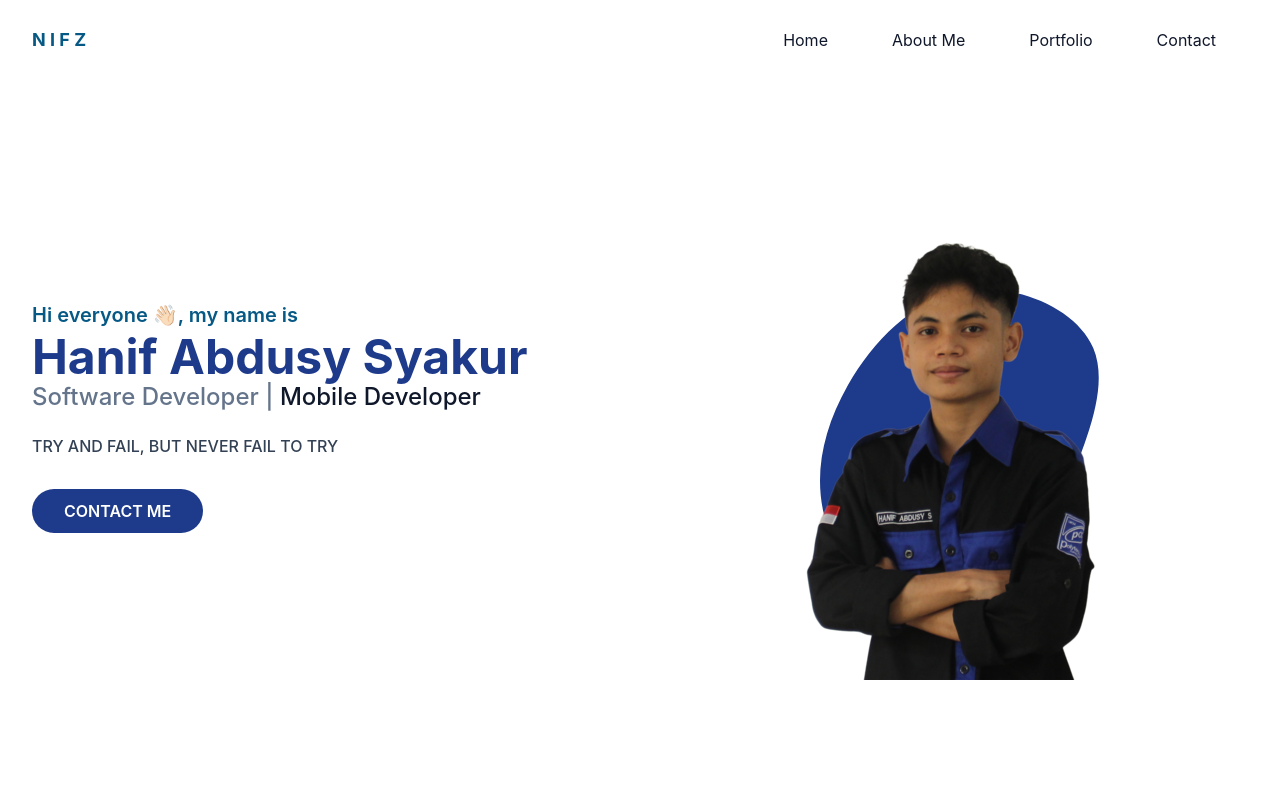
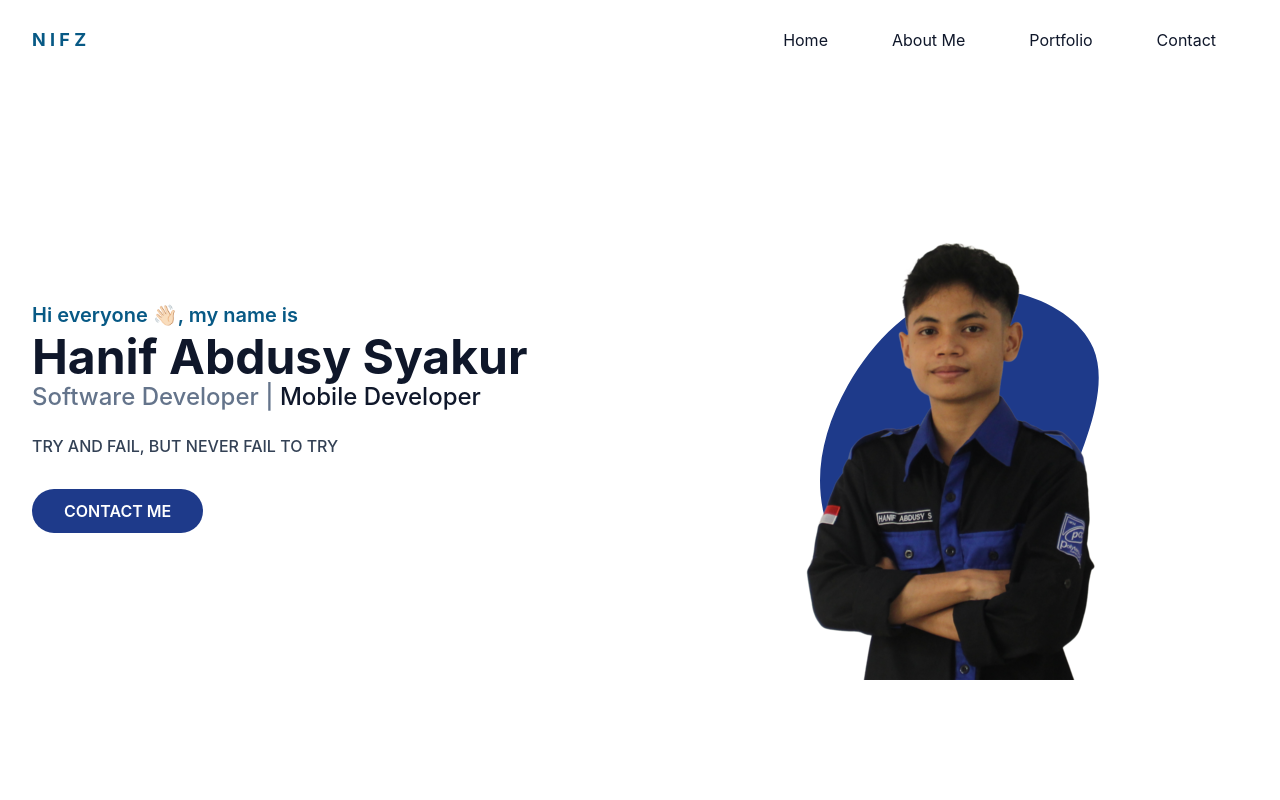
Before and after one commit to hnf71z/hnf71z.github.io, a website: page index.html in a window 1280 px wide. Shown: the top 800 px of the page. Drawn offline with Linux system fonts and the light colour scheme.

Commit message:
portfolio tailwind css update 2

```diff
--- a/index.html
+++ b/index.html
@@ -48,7 +48,7 @@
         <div class="container">
             <div class="flex flex-wrap">
                 <div class="w-full self-center px-4 lg:w-1/2">
-                    <h1 class="text-base font-semibold text-primary md:text-xl">Hi everyone 👋🏻, my name is <span class="block font-bold text-blue text-4xl mt-1 lg:text-5xl">Hanif Abdusy Syakur</span></h1>
+                    <h1 class="text-base font-semibold text-primary md:text-xl">Hi everyone 👋🏻, my name is <span class="block font-bold text-slate-900 text-4xl mt-1 lg:text-5xl">Hanif Abdusy Syakur</span></h1>
                     <h2 class="font-medium text-secondary text-lg mb-5 lg:text-2xl">Software Developer | <span class="text-slate-900">Mobile Developer</span></h2>
                     <p class="font-medium text-slate-700 mb-10 leading-relaxed">TRY AND FAIL, BUT NEVER FAIL TO TRY</p>
 
```
